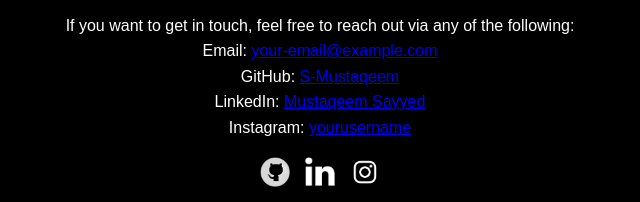
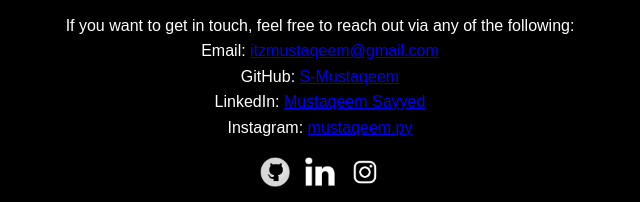
Before and after one commit to S-Mustaqeem/S-Mustaqeem.github.io, a plain HTML site: page contact.html in a window 1280 px wide. Shown: the part 467-669 px from the top of the page, 320-960 px from the left. Drawn offline with Linux system fonts and the light colour scheme.

Commit message:
Update contact.html

```diff
--- a/contact.html
+++ b/contact.html
@@ -31,10 +31,10 @@
     <p>If you want to get in touch, feel free to reach out via any of the following:</p>
 
     <ul>
-      <li>Email: <a href="mailto:itzmustaqeem@gmail.com">your-email@example.com</a></li>
+      <li>Email: <a href="mailto:itzmustaqeem@gmail.com">itzmustaqeem@gmail.com</a></li>
       <li>GitHub: <a href="https://github.com/S-Mustaqeem" target="_blank">S-Mustaqeem</a></li>
       <li>LinkedIn: <a href="https://www.linkedin.com/in/mustaqeem-sayyed" target="_blank">Mustaqeem Sayyed</a></li>
-      <li>Instagram: <a href="https://www.instagram.com/mustaqeem.py" target="_blank">yourusername</a></li>
+      <li>Instagram: <a href="https://www.instagram.com/mustaqeem.py" target="_blank">mustaqeem.py</a></li>
     </ul>
 
     <div class="social-icons">
```
